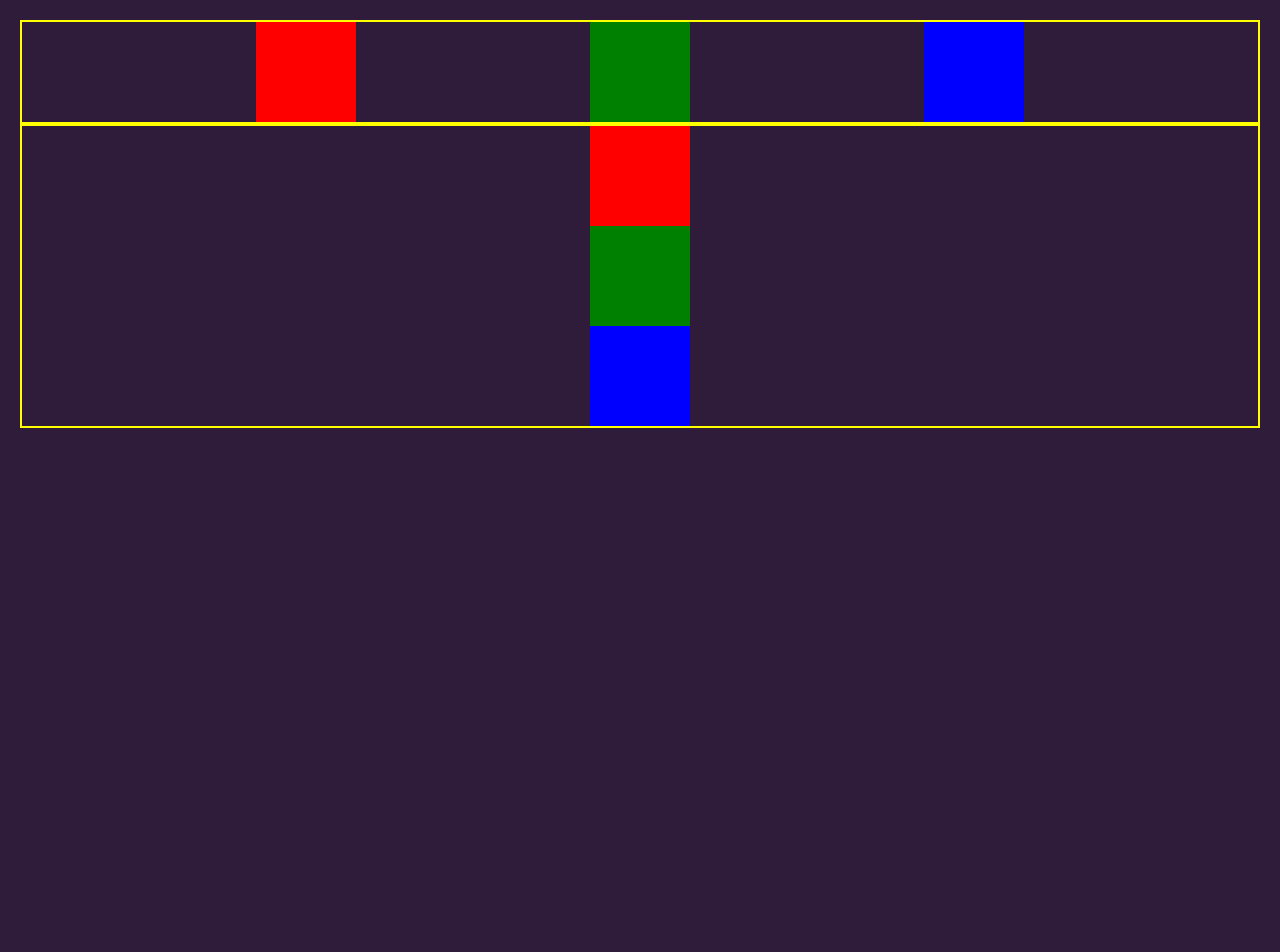
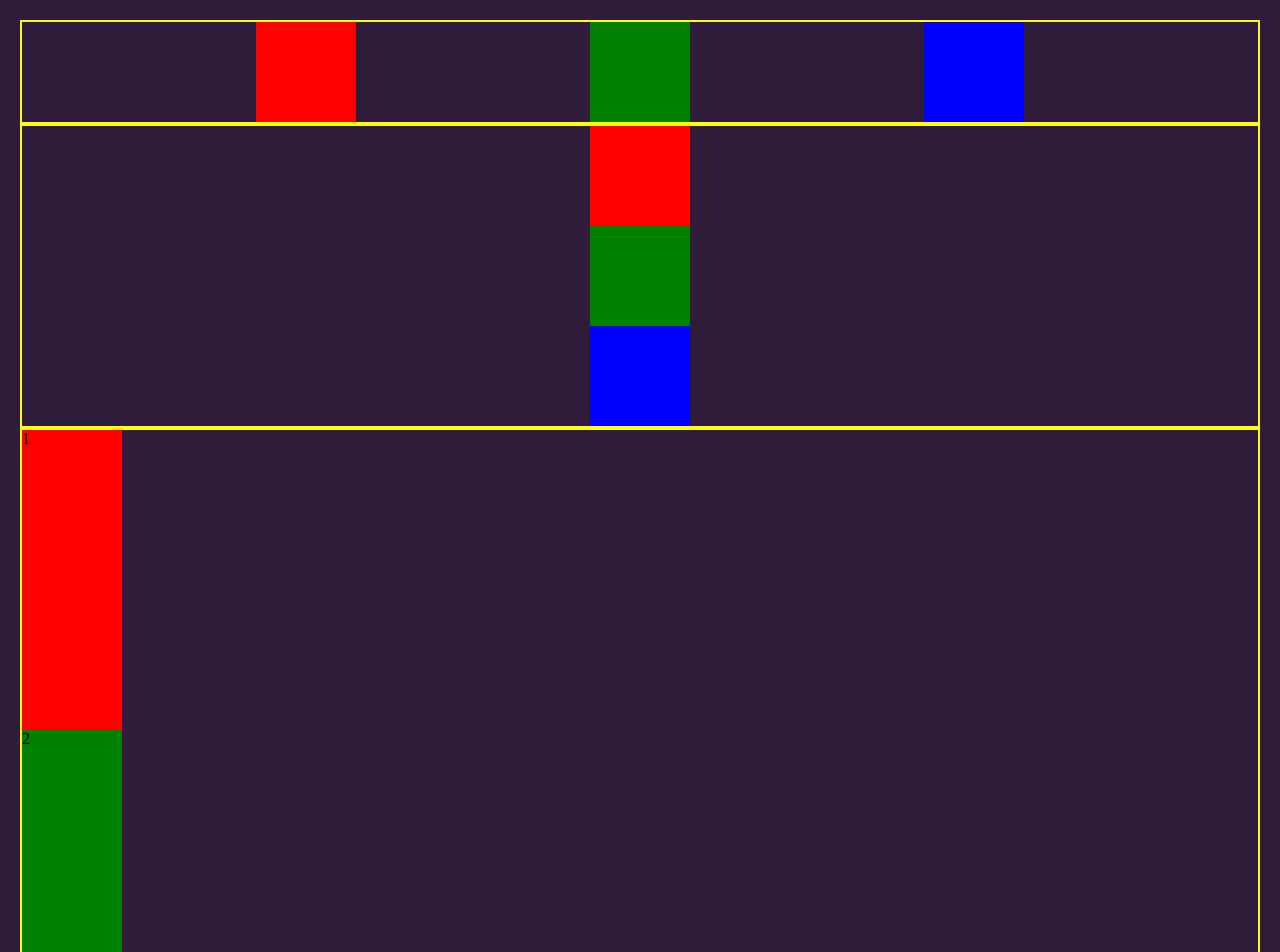
Before and after one commit to LeonardoFilesi/flex-intro, a plain HTML site: page index.html in a window 1280 px wide. Shown: the top 952 px of the page. Before the commit the page ends 800 px from the top, so only its background shows below. Drawn offline with Linux system fonts and the light colour scheme.

Commit message:
altri appunti flex

```diff
--- a/css/style.css
+++ b/css/style.css
@@ -47,3 +47,14 @@ body {
 .align-items {
     align-items: flex-end;
 }
+
+.box2 {
+    width: 100px;
+    flex-basis: 300px;
+}
+
+.flex {
+    display: flex;
+    flex-direction: column;
+    flex-wrap: wrap;
+}
--- a/index.html
+++ b/index.html
@@ -20,5 +20,11 @@
         <div class="box green"></div>
         <div class="box blue"></div>
     </div>
+
+    <div class="wrapper flex">
+        <div class="box2 red">1</div>
+        <div class="box2 green">2</div>
+        <div class="box2 blue">3</div>
+    </div>
 </body>
 </html>
```
